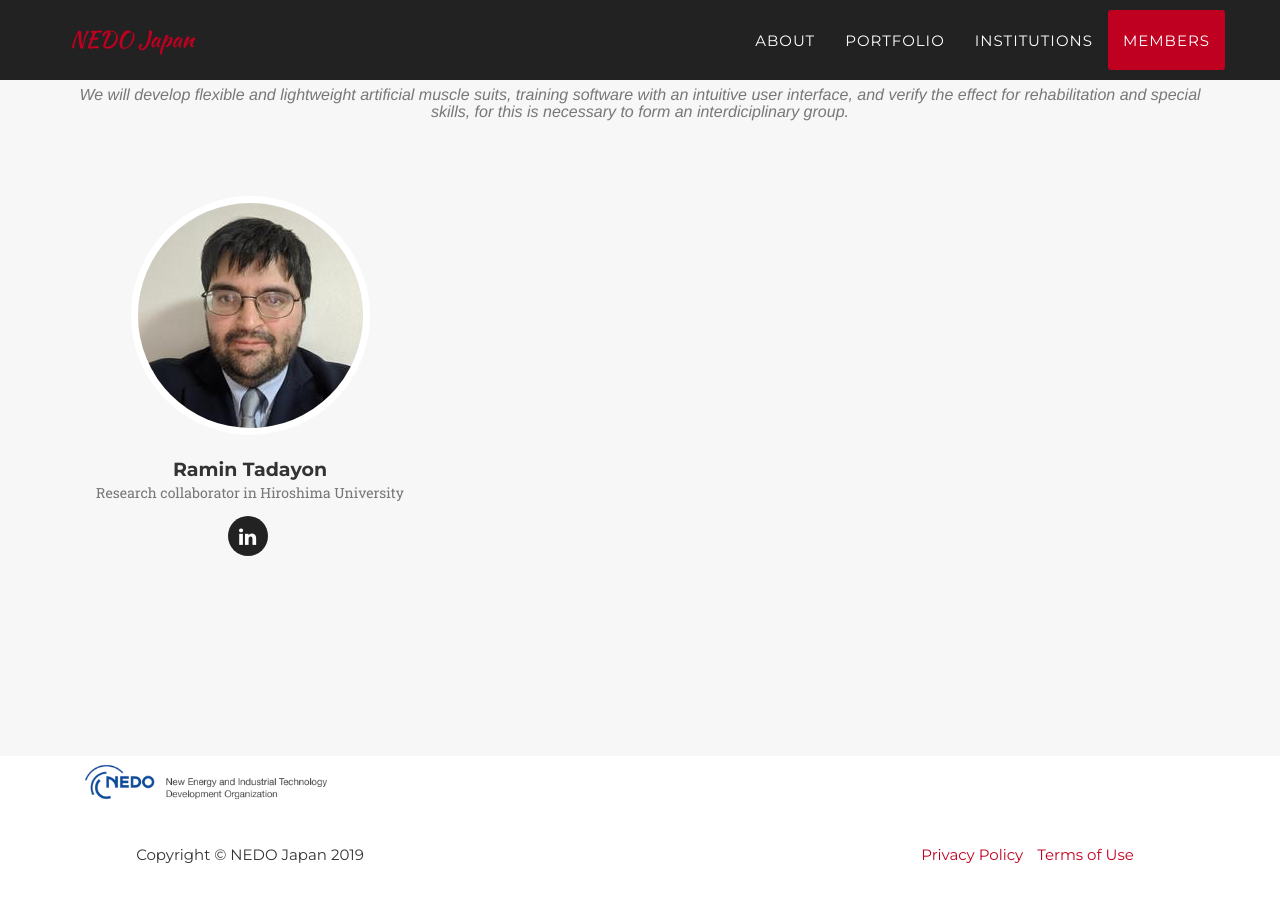
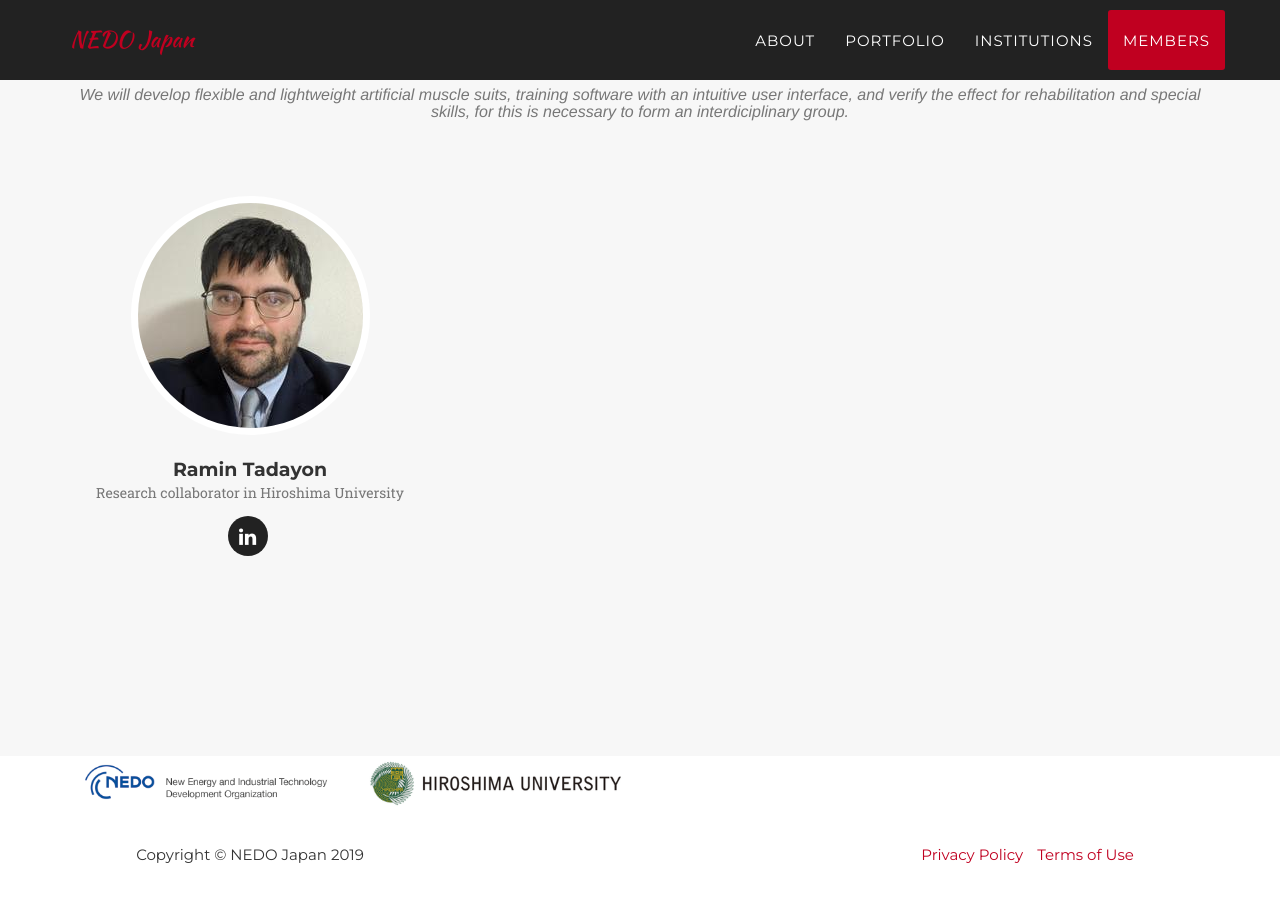
Before and after one commit to nedojp/nedojp.github.io, a Jekyll site: the page built from index.html, in a window 1280 px wide and 900 px high, scrolled down 3430 px. Built offline with Jekyll 4.4.1, drawn with Linux system fonts in a browser that asks for light colours; some web fonts are replaced.

Commit message:
logo hirodai

```diff
--- a/_includes/logo.html
+++ b/_includes/logo.html
@@ -7,11 +7,11 @@
                         <img src="img/logos/nedo.jpg" class="img-responsive img-centered" alt="">
                     </a>
                 </div>
-                <!-- <div class="col-md-3 col-sm-6">
+                <div class="col-md-3 col-sm-6">
                     <a href="#">
-                        <img src="img/logos/designmodo.jpg" class="img-responsive img-centered" alt="">
+                        <img src="img/logos/hirodai.jpg" class="img-responsive img-centered" alt="">
                     </a>
-                </div> -->
+                </div>
                 <!-- <div class="col-md-3 col-sm-6">
                     <a href="#">
                         <img src="img/logos/themeforest.jpg" class="img-responsive img-centered" alt="">
```
Also changed, not shown: img/logos/aetuts.jpg (deleted), img/logos/creative-market.jpg (deleted), img/logos/designmodo.jpg (deleted), img/logos/envato.jpg (deleted), img/logos/hirodai.jpg (added), img/logos/microlancer.jpg (deleted).
